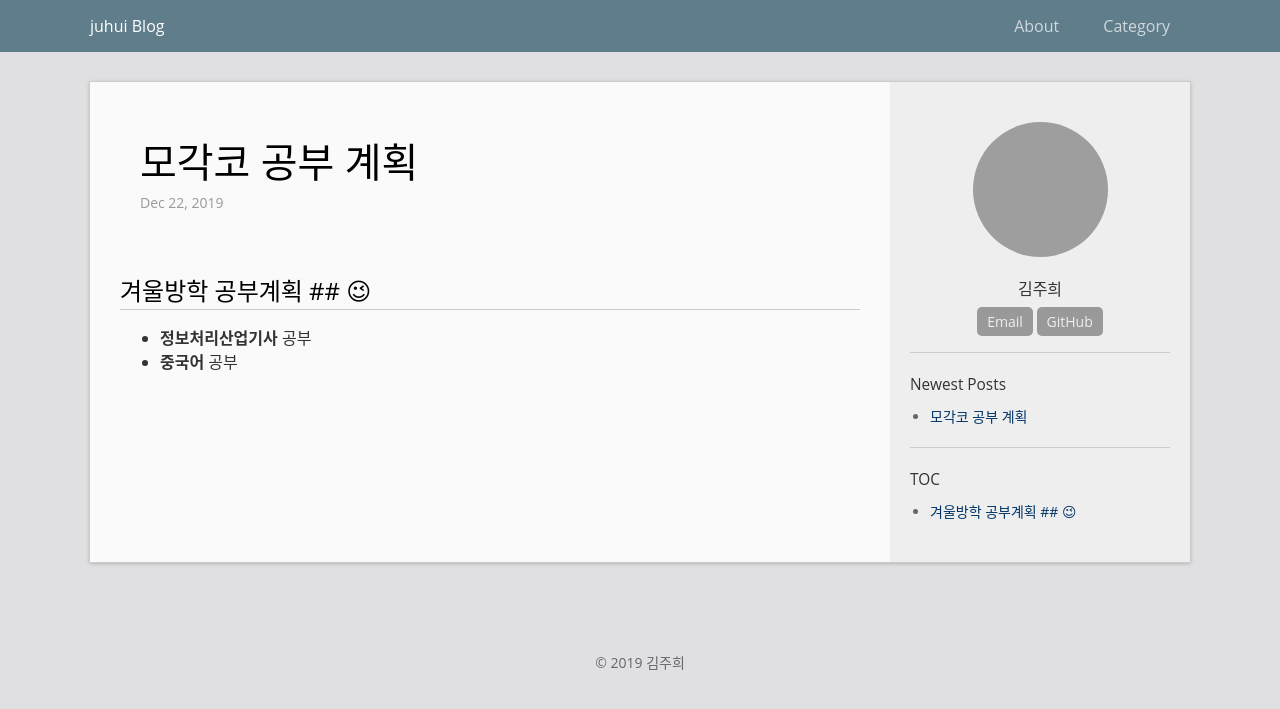
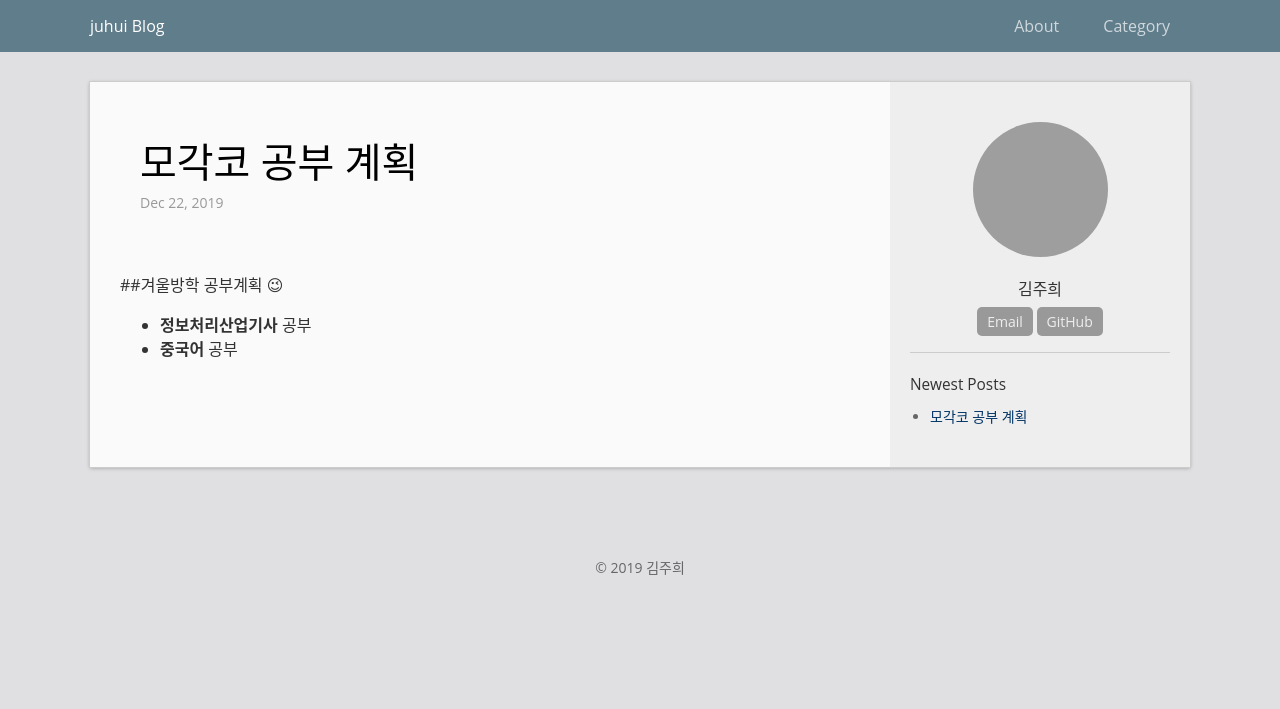
Before and after one commit to juhui-ui/juhui-ui.github.io, a Jekyll site: the page built from _posts/2014-12-30-welcome-to-jekyll.markdown, in a window 1280 px wide. Shown: the top 709 px of the page. Built offline with Jekyll 4.4.1, drawn with Linux system fonts in a browser that asks for light colours; emoji names are drawn with the system emoji font; grey boxes are pictures that could not be loaded.

Commit message:
Update 2014-12-30-welcome-to-jekyll.markdown

```diff
--- a/_posts/2014-12-30-welcome-to-jekyll.markdown
+++ b/_posts/2014-12-30-welcome-to-jekyll.markdown
@@ -6,7 +6,7 @@ categories: jekyll update
 permalink: /archivers/hello
 ---
 
-## 겨울방학 공부계획 ##  :wink:
+##겨울방학 공부계획 :wink:
 
 
 * **정보처리산업기사** 공부
```
